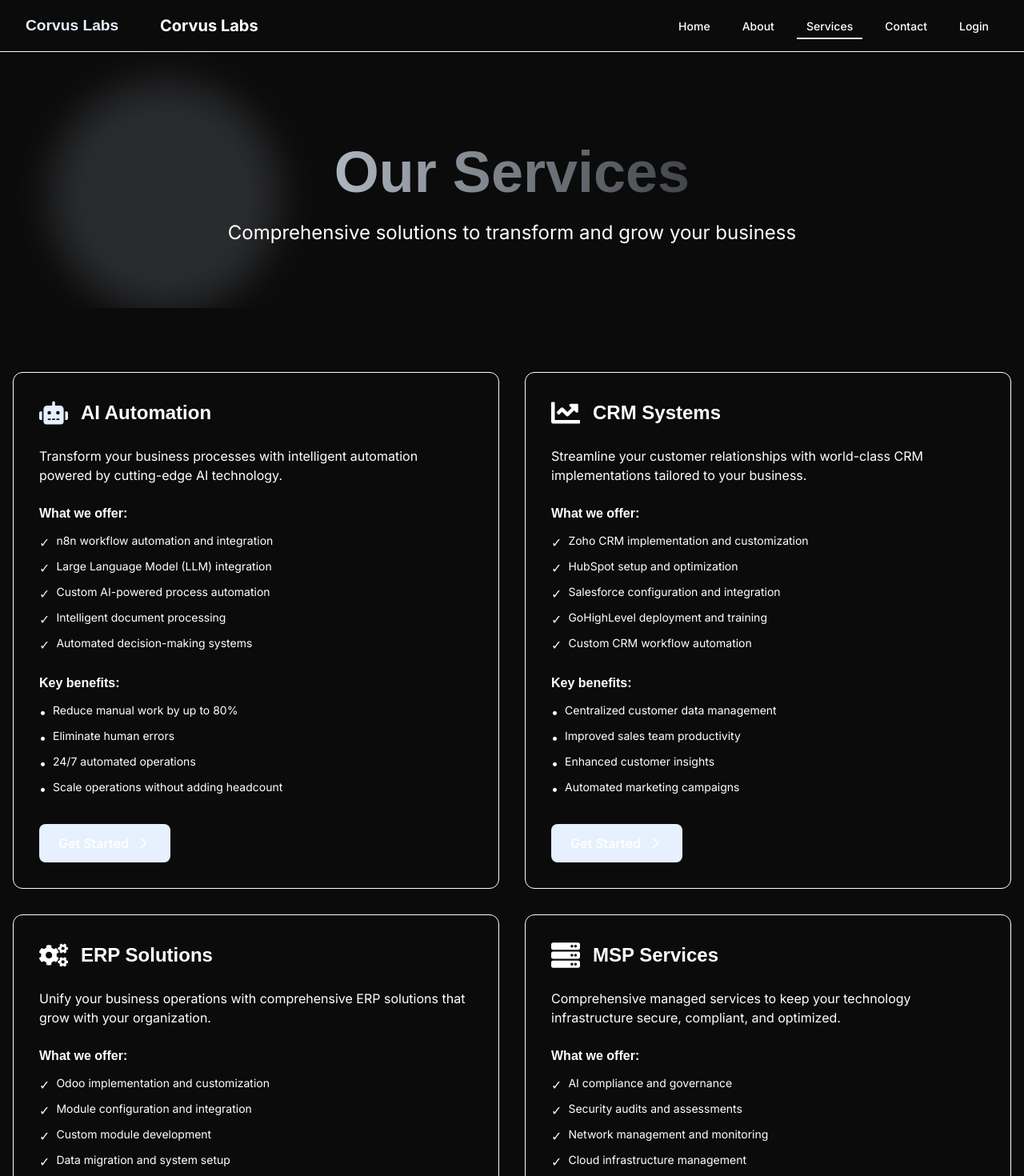
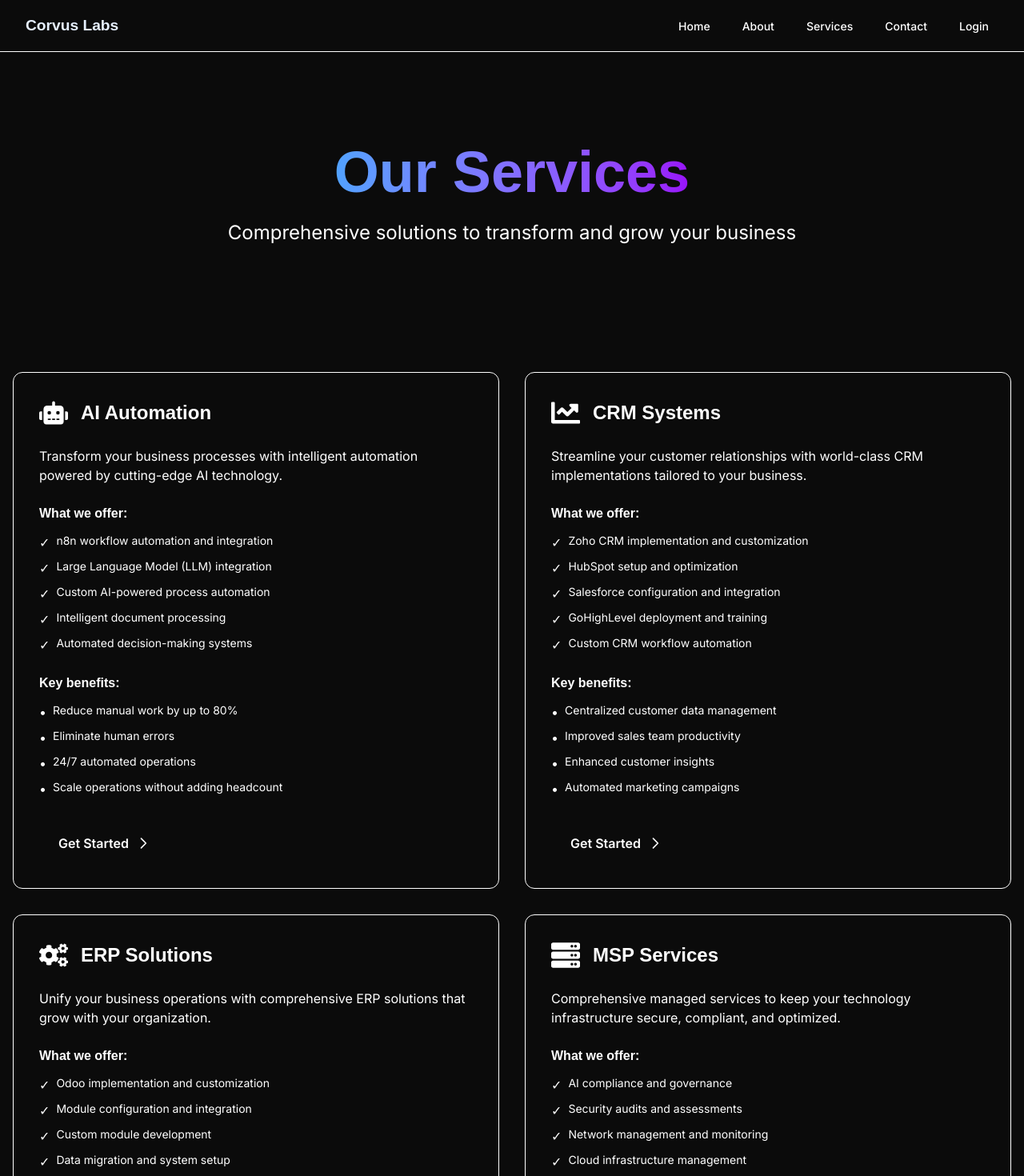
Before and after one commit to ShabeerQWE/CORVUS-Website, a Next.js app: page /services in a window 1280 px wide. Shown: the top 1470 px of the page at 80% size. Built offline with nearby package versions, Linux system fonts and the light colour scheme.

Commit message:
glitches and bugs with animations and hover effects fixed

```diff
--- a/app/contact/page.tsx
+++ b/app/contact/page.tsx
@@ -57,8 +57,10 @@ export default function ContactPage() {
       <ParallaxSection className="relative overflow-hidden py-24">
         <div className="container mx-auto px-4">
           <AnimatedText className="text-center">
-            <h1 className="text-5xl md:text-7xl font-bold mb-6 bg-gradient-to-r from-accent-blue to-accent-purple bg-clip-text text-transparent">
-              Get in Touch
+            <h1 className="text-5xl md:text-7xl font-bold mb-6">
+              <span className="bg-gradient-to-r from-blue-400 to-purple-600 bg-clip-text text-transparent">
+                Get in Touch
+              </span>
             </h1>
             <p className="text-xl md:text-2xl max-w-2xl mx-auto text-text-secondary">
               Let's discuss how we can transform your business
@@ -164,7 +166,7 @@ export default function ContactPage() {
                   type="submit"
                   containerClassName="w-full h-14 hover:scale-[1.02] transition-transform duration-200"
                   className="bg-accent-blue hover:bg-accent-purple text-white font-semibold text-base transition-all duration-300"
-                  borderClassName="bg-[radial-gradient(var(--accent-blue)_40%,transparent_60%)]"
+                  borderClassName="bg-[radial-gradient(var(--accent-blue-light)_40%,transparent_60%)]"
                   duration={4000}
                 >
                   Send Message
--- a/app/globals.css
+++ b/app/globals.css
@@ -9,7 +9,7 @@
 @theme inline {
   --color-bg-black: #0B0B0B;
   --color-text-primary: #FFFFFF;
-  --color-accent-blue: #E6F0FF;
+  --color-accent-blue-light: #E6F0FF;
   --color-accent-blue-highlight: #66CCFF;
 }
 
--- a/app/page.tsx
+++ b/app/page.tsx
@@ -25,8 +25,10 @@ export default function Home() {
         <div className="container mx-auto px-4 py-24 md:py-32 relative z-10">
           <div className="text-center max-w-4xl mx-auto">
             <AnimatedText delay={0.1}>
-              <h1 className="text-5xl md:text-7xl font-bold mb-6 bg-gradient-to-r from-accent-blue to-accent-purple bg-clip-text text-transparent">
-                Smarter Systems. Seamless Growth.
+              <h1 className="text-5xl md:text-7xl font-bold mb-6">
+                <span className="bg-gradient-to-r from-blue-400 to-purple-600 bg-clip-text text-transparent">
+                  Smarter Systems. Seamless Growth.
+                </span>
               </h1>
             </AnimatedText>
 
--- a/app/services/page.tsx
+++ b/app/services/page.tsx
@@ -107,8 +107,10 @@ export default function ServicesPage() {
       <ParallaxSection className="relative overflow-hidden py-24">
         <div className="container mx-auto px-4">
           <AnimatedText className="max-w-4xl mx-auto text-center">
-            <h1 className="text-5xl md:text-7xl font-bold mb-6 bg-gradient-to-r from-accent-blue to-accent-purple bg-clip-text text-transparent">
-              Our Services
+            <h1 className="text-5xl md:text-7xl font-bold mb-6">
+              <span className="bg-gradient-to-r from-blue-400 to-purple-600 bg-clip-text text-transparent">
+                Our Services
+              </span>
             </h1>
             <p className="text-xl md:text-2xl text-text-secondary">
               Comprehensive solutions to transform and grow your business
@@ -181,9 +183,8 @@ export default function ServicesPage() {
                             key={idx}
                             className="flex items-start"
                             initial={{ opacity: 0, x: -20 }}
-                            whileInView={{ opacity: 1, x: 0 }}
-                            transition={{ delay: idx * 0.1 }}
-                            viewport={{ once: true }}
+                            animate={{ opacity: 1, x: 0 }}
+                            transition={{ delay: 0.3 + idx * 0.1 }}
                           >
                             <span className={`${service.colorClass} mr-2`}>✓</span>
                             <span className="text-text-secondary text-sm">{detail}</span>
@@ -201,9 +202,8 @@ export default function ServicesPage() {
                             key={idx}
                             className="flex items-start"
                             initial={{ opacity: 0, x: -20 }}
-                            whileInView={{ opacity: 1, x: 0 }}
-                            transition={{ delay: idx * 0.1 }}
-                            viewport={{ once: true }}
+                            animate={{ opacity: 1, x: 0 }}
+                            transition={{ delay: 0.8 + idx * 0.1 }}
                           >
                             <span className="text-accent-green mr-2">•</span>
                             <span className="text-text-secondary text-sm">{benefit}</span>
--- a/components/AnimatedButton.tsx
+++ b/components/AnimatedButton.tsx
@@ -46,9 +46,8 @@ export function AnimatedButton({
       }}
       whileTap={{ scale: 0.98 }}
       transition={{
-        type: "spring",
-        stiffness: 400,
-        damping: 17
+        duration: 0.2,
+        ease: "easeOut"
       }}
     >
       {children}
@@ -60,7 +59,7 @@ export function AnimatedButton({
           viewBox="0 0 24 24"
           initial={{ x: 0 }}
           whileHover={{ x: 5 }}
-          transition={{ type: "spring", stiffness: 400, damping: 17 }}
+          transition={{ duration: 0.2, ease: "easeOut" }}
         >
           <path
             strokeLinecap="round"
@@ -84,9 +83,8 @@ export function AnimatedButton({
           }}
           whileTap={{ scale: 0.98 }}
           transition={{
-            type: "spring",
-            stiffness: 400,
-            damping: 17
+            duration: 0.2,
+            ease: "easeOut"
           }}
         >
           {children}
@@ -97,7 +95,7 @@ export function AnimatedButton({
             viewBox="0 0 24 24"
             initial={{ x: 0 }}
             whileHover={{ x: 5 }}
-            transition={{ type: "spring", stiffness: 400, damping: 17 }}
+            transition={{ duration: 0.2, ease: "easeOut" }}
           >
             <path
               strokeLinecap="round"
--- a/components/Navigation.tsx
+++ b/components/Navigation.tsx
@@ -38,14 +38,6 @@ const Navigation = () => {
                 whileTap={{ scale: 0.95 }}
                 transition={{ type: "spring", stiffness: 400, damping: 17 }}
               />
-              <motion.span
-                className="ml-2 text-xl font-bold text-text-primary hidden sm:block"
-                initial={{ opacity: 0, x: -10 }}
-                animate={{ opacity: 1, x: 0 }}
-                transition={{ delay: 0.2 }}
-              >
-                Corvus Labs
-              </motion.span>
             </Link>
           </div>
 
--- a/components/ui/moving-border.tsx
+++ b/components/ui/moving-border.tsx
@@ -34,7 +34,7 @@ export function Button({
       <div className="absolute inset-0" style={{ borderRadius: `calc(${borderRadius} * 0.96)` }}>
         <MovingBorder duration={duration} rx="30%" ry="30%">
           <div
-            className={cn("h-20 w-20 bg-[radial-gradient(var(--accent-blue)_40%,transparent_60%)] opacity-[0.8]", borderClassName)}
+            className={cn("h-20 w-20 bg-[radial-gradient(var(--accent-blue-light)_40%,transparent_60%)] opacity-[0.8]", borderClassName)}
           />
         </MovingBorder>
       </div>
```
